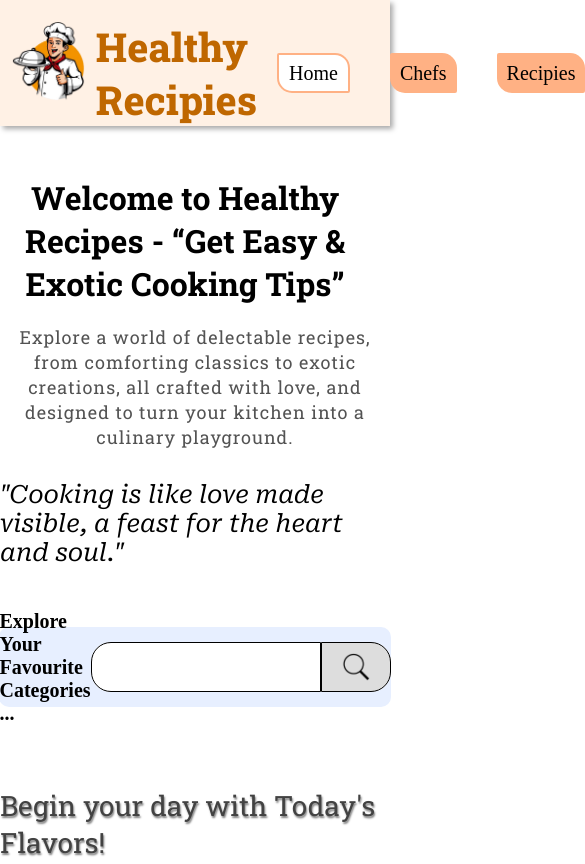
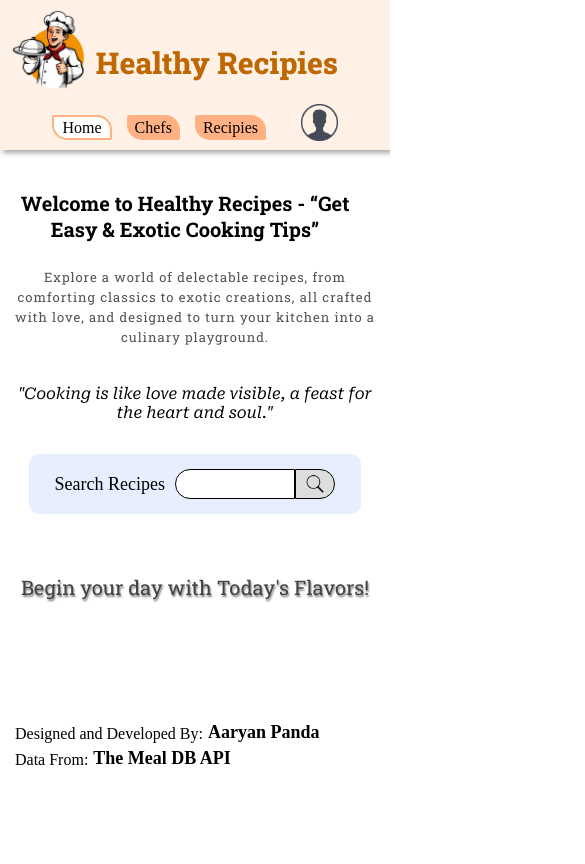
Before and after one commit to AaryanPanda/Healthy-Recipes, a plain HTML site: page index.html in a window 390 px wide. Shown: the top 864 px of the page, 585 px wide, since content can reach past the window. Drawn offline with Linux system fonts and the light colour scheme; no server answers.

Commit message:
Made Mobile Responsive

```diff
--- a/index.html
+++ b/index.html
@@ -49,7 +49,8 @@
 
     <div id="search-align">
         <div id="search-container">
-            <p>Explore Your Favourite Categories ...</p>
+            <p id="mobile">Search Recipes</p>
+            <p id="desktop">Explore Your Favourite Categories ...</p>
             <div id="search-box">
                 <input id="search-input" type="text">
                 <a href="#results">
@@ -72,8 +73,9 @@
         <div id="ingredients">
             <p>Ingredients</p>
             <span id="close">&times;</span>
-            <div id="ingredients-list"></div>
-            <!-- Ingredients will be displayed here -->
+            <div id="ingredients-list">
+                 <!-- Ingredients will be displayed here  -->
+            </div>
         </div>
     </div>
 
@@ -81,7 +83,9 @@
         <p>Search Results</p>
     </div>
 
-    <div id="mealGrid"></div>
+    <div id="mealGrid">
+        <!-- category dishes will be displayed here -->
+    </div>
 
     <div id="credits">
         <div class="name">
--- a/script.js
+++ b/script.js
@@ -1,4 +1,7 @@
-let p = fetch("https://www.themealdb.com/api/json/v1/1/random.php")
+
+//variables declaration
+
+let randomAPI = fetch("https://www.themealdb.com/api/json/v1/1/random.php")
 var randomImage = document.getElementById("random-image")
 var randomName = document.getElementById("random-name")
 var ingredientsDiv = document.getElementById("ingredients-list")
@@ -11,7 +14,9 @@ const mealGrid = document.getElementById("mealGrid");
 
 
 
-p.then((response) => {
+//get random image api
+
+randomAPI.then((response) => {
     if (response.ok) {
         return response.json();
     } else {
@@ -42,6 +47,9 @@ p.then((response) => {
 
 
 
+
+//get ingredients of recepies
+
 function displayIngredients(mealName) {
 
     ingredientsDiv.innerHTML = ""
@@ -61,6 +69,7 @@ function displayIngredients(mealName) {
             const meal = data.meals[0];
             if (meal) {
                 // Extract and display all ingredients
+                console.log(meal)
 
                 for (let i = 1; i <= 20; i++) {
                     const ingredient = meal[`strIngredient${i}`];
@@ -93,6 +102,7 @@ closeButton.addEventListener('click', () => {
 
 
 
+//search recipies with categories api
 
 document.addEventListener("DOMContentLoaded", function () {
 
@@ -112,6 +122,9 @@ document.addEventListener("DOMContentLoaded", function () {
                 console.error("Error fetching data: " + error);
             });
     });
+
+
+    //get the category meals on dom inside grid
 
     function displayMeals(meals) {
         mealGrid.innerHTML = "";
@@ -133,11 +146,15 @@ document.addEventListener("DOMContentLoaded", function () {
                 mealGrid.appendChild(mealItem);
             });
         } else {
-            mealGrid.innerHTML = '<p style="font-size: 30px; width:30vw; font-weight: 800;"> No recepies found in this category! </p>';
+            mealGrid.innerHTML = '<p style="font-size: 20px; width:80vw; font-weight: 800; text-align: center; padding-right: 20px;"> No recepies found in this category! </p>';
         }
     }
 });
 
+
+
+
+//enabled enter key function to get results and display in grid (copy of above function)
 
 searchInput.addEventListener('keydown', function (event) {
     if (event.key === 'Enter' || event.keyCode === 13) {
@@ -188,7 +205,7 @@ searchInput.addEventListener('keydown', function (event) {
                     mealGrid.appendChild(mealItem);
                 });
             } else {
-                mealGrid.innerHTML = '<p style="font-size: 30px; width:30vw; font-weight: 800;"> No recepies found in this category! </p>';
+                mealGrid.innerHTML = '<p style="font-size: 20px; width:80vw; font-weight: 800; text-align: center; padding-right: 20px;"> No recepies found in this category! </p>';
             }
         }
 
--- a/style.css
+++ b/style.css
@@ -134,9 +134,13 @@ a {
     justify-content: space-evenly;
 }
 
-#search-container p {
+#desktop {
     font-size: 20px;
     font-weight: 600;
+}
+
+#mobile {
+    display: none;
 }
 
 #search-box {
@@ -238,7 +242,7 @@ a {
     text-decoration: underline;
     margin-top: 20px;
     font-size: 40px;
-    font-family:'Roboto Serif', serif;
+    font-family: 'Roboto Serif', serif;
     font-weight: 700;
     color: #923500;
 }
@@ -257,7 +261,7 @@ a {
 }
 
 #close {
-    border-radius: 2px;
+    border-radius: 5px;
     cursor: pointer;
     position: absolute;
     top: 25px;
@@ -267,7 +271,7 @@ a {
     border: 2px solid black;
     font-weight: 900;
     height: 25px;
-    width: 30px;
+    width: 35px;
     font-size: 30px;
     display: flex;
     justify-content: center;
@@ -283,7 +287,8 @@ a {
     margin-top: 70px;
     font-size: 28px;
     padding-left: 50px;
-    font-weight: 500;
+    font-weight: 600;
+    text-decoration: underline;
 }
 
 #mealGrid {
@@ -305,13 +310,14 @@ a {
     justify-content: start;
     align-items: center;
     border-radius: 0px 30px 0px 30px;
+    cursor: pointer;
     border: 1px solid rgb(200, 123, 0);
 }
 
 #mealGrid div:hover {
     scale: 1.1;
     border: 2px solid rgb(200, 123, 0);
-    box-shadow: 5px 3px 3px  #ab7d009b;
+    box-shadow: 5px 3px 3px #ab7d009b;
 }
 
 #mealGrid div img {
@@ -345,3 +351,235 @@ a {
     padding-left: 5px;
     font-weight: 600;
 }
+
+body::-webkit-scrollbar {
+    width: 8px;
+}
+
+body::-webkit-scrollbar-button {
+
+    background-color: rgb(255, 242, 215);
+}
+
+body::-webkit-scrollbar-thumb {
+    background-color: #ffbb6d;
+}
+
+body::-webkit-scrollbar-track {
+    background-color: #ffeade;
+}
+
+
+
+#ingredients-list::-webkit-scrollbar {
+    width: 8px;
+}
+
+#ingredients-list::-webkit-scrollbar-button {
+
+    background-color: #ffdac4;
+}
+
+#ingredients-list::-webkit-scrollbar-thumb {
+    background-color: #ffbb6d;
+}
+
+#ingredients-list::-webkit-scrollbar-track {
+    background-color: #ffceb1;
+}
+
+
+
+
+/* mobile responsive */
+@media (max-width: 768px) {
+
+    nav {
+        width: auto;
+        display: flex;
+        flex-direction: column;
+        align-items: flex-start;
+    }
+
+    #left-nav p {
+        font-size: 30px;
+    }
+
+    #left-nav {
+        padding-top: 10px;
+        display: flex;
+        justify-content: start;
+    }
+
+    #right-nav {
+        margin-top: 0;
+        display: flex;
+        align-items: center;
+        justify-content: center;
+        width: 100%;
+    }
+
+    #right-nav div {
+        font-size: 16px;
+        padding: 0 8px 0 8px;
+        height: 25px;
+        margin: 20px 15px 10px 0;
+    }
+
+    #right-nav img {
+        height: 37px;
+        margin: 0;
+        margin-left: 5%;
+    }
+
+    #welcome {
+        margin-top: 30px;
+        font-size: 20px;
+        padding: 10px;
+    }
+
+    #explore {
+        margin-top: 0;
+        font-size: 13px;
+        padding: 15px;
+
+    }
+
+    #explore p {
+        line-height: 20px;
+    }
+
+    #cooking {
+        font-size: 16px;
+        padding: 0;
+        margin-top: 10px;
+    }
+
+    #cooking p {
+        text-align: center;
+        padding: 12px;
+    }
+
+    #search-container {
+        width: 85%;
+        height: 60px;
+        display: flex;
+        display: flex;
+        justify-content: space-around;
+    }
+
+    #desktop {
+        display: none;
+    }
+
+    #mobile {
+        display: block;
+        font-size: 18px;
+        font-weight: 500;
+    }
+
+    #search-align {
+        margin-top: 20px;
+    }
+
+    #search-box {
+        height: 30px;
+        width: 120px;
+    }
+
+    #search-input {
+        width: 120px;
+        font-size: 18px;
+    }
+
+    #search-icon {
+        height: 30px;
+        width: 40px;
+    }
+
+    #search-icon img {
+        height: 20px;
+    }
+
+    #begin {
+        margin-top: 60px;
+        font-size: 20px;
+        text-align: center;
+    }
+
+    #random-image {
+        margin-top: 15px;
+    }
+
+    #random-image img {
+        height: 200px;
+        width: 300px;
+    }
+
+    #random-name {
+        font-size: 16px;
+        padding-top: 2px;
+    }
+
+    #results {
+        font-size: 22px;
+        padding-left: 10px;
+        margin-top: 60px;
+        font-weight: 600;
+        text-decoration: underline;
+    }
+
+    #mealGrid {
+        grid-template-columns: repeat(1, 250px);
+        grid-template-rows: repeat(autofill, 270px);
+        grid-row-gap: 50px;
+    }
+
+    #mealGrid div {
+        width: 100%;
+        margin: 0;
+    }
+
+    .meal-item:hover {
+        transform: scale(1.05);
+    }
+
+    #credits {
+        padding: 50px 0 20px 15px;
+        width: 100%;
+        display: flex;
+        flex-direction: column;
+    }
+
+    .name {
+        padding-top: 5px;
+    }
+
+    .keyword {
+        font-size: 16px;
+    }
+
+    .keyvalue {
+        font-size: 18px;
+    }
+
+    #ingredients-align {
+        position: fixed;
+        top: 170px;
+        left: 17%;
+        right: 17%;
+    }
+
+    #ingredients p {
+        margin-top: 70px;
+    }
+
+    #close {
+        position: absolute;
+        top: 18px;
+        right: 18px;
+        border-radius: 5px;
+        width: 35px;
+    }
+
+}
```
